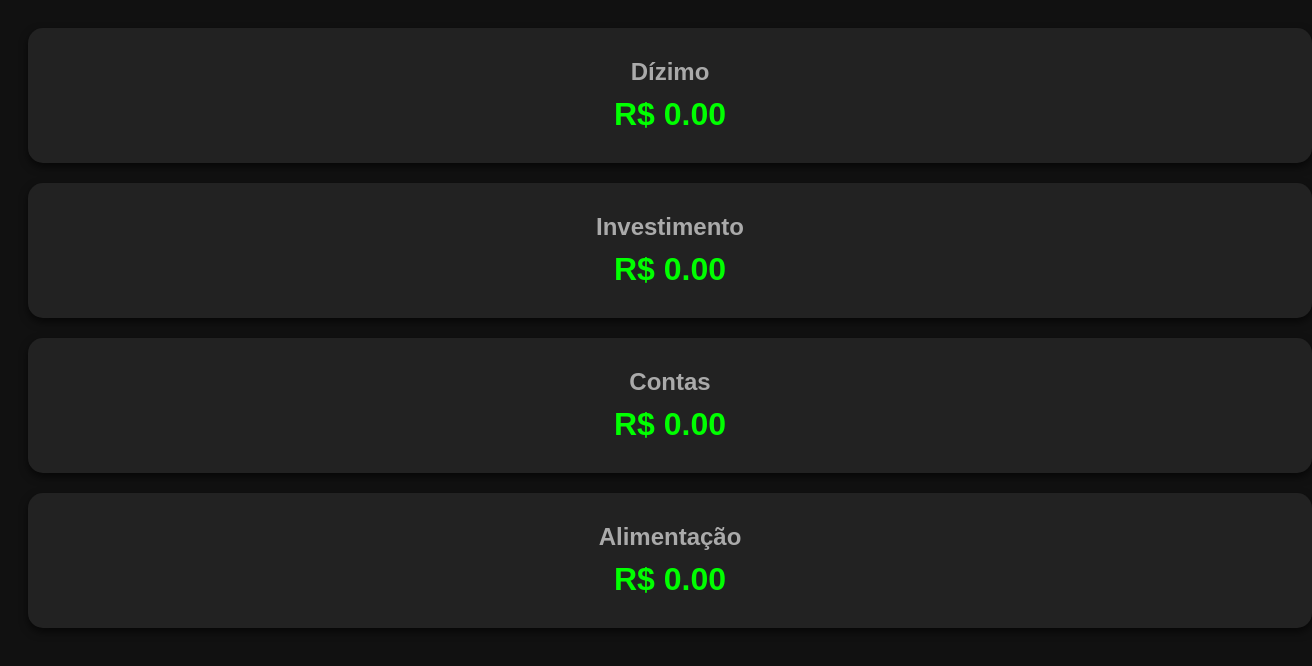
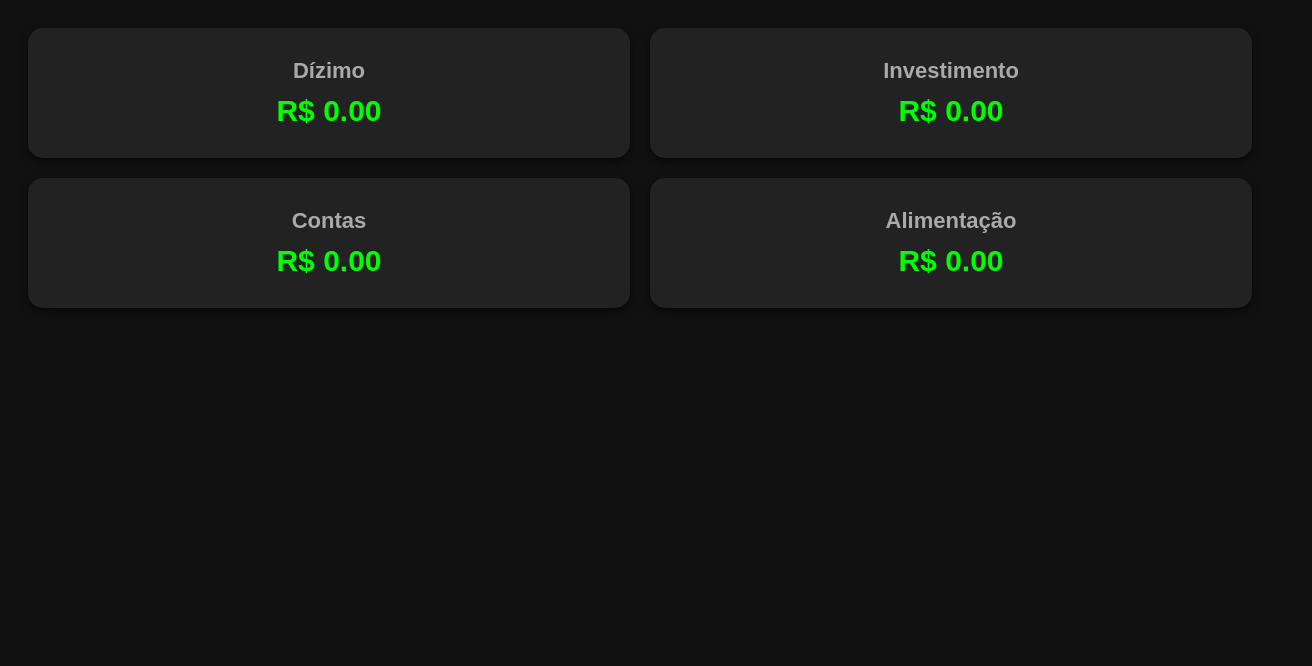
Before and after one commit to Andriele2025/Botoes, a plain HTML site: page index.html in a window 1280 px wide. Shown: the whole page, 1312 px wide, since content can reach past the window. Drawn offline with Linux system fonts and the light colour scheme.

Commit message:
Update index.html

```diff
--- a/index.html
+++ b/index.html
@@ -3,7 +3,7 @@
 <html lang="pt-BR">
 <head>
   <meta charset="UTF-8" />
-  <title>Botões Financeiros Grandes</title>
+  <title>Botões Financeiros 2x2</title>
   <style>
     body {
       background: #111;
@@ -13,31 +13,37 @@
     }
 
     .botoes-container {
-      display: flex;
-      flex-direction: column;
+      display: grid;
+      grid-template-columns: repeat(2, 1fr);
       gap: 20px;
     }
 
     .botao-grande {
       background: #222;
-      padding: 30px;
+      padding: 30px 10px;
       border-radius: 15px;
       text-align: center;
       box-shadow: 0 4px 8px rgba(0,0,0,0.6);
-      width: 100%;
     }
 
     .botao-grande h2 {
       margin: 0;
-      font-size: 24px;
+      font-size: 22px;
       color: #aaa;
     }
 
     .botao-grande p {
       margin: 10px 0 0;
-      font-size: 32px;
+      font-size: 30px;
       color: #0f0;
       font-weight: bold;
+    }
+
+    /* Responsivo para telas pequenas */
+    @media (max-width: 600px) {
+      .botoes-container {
+        grid-template-columns: 1fr;
+      }
     }
   </style>
 </head>
```
